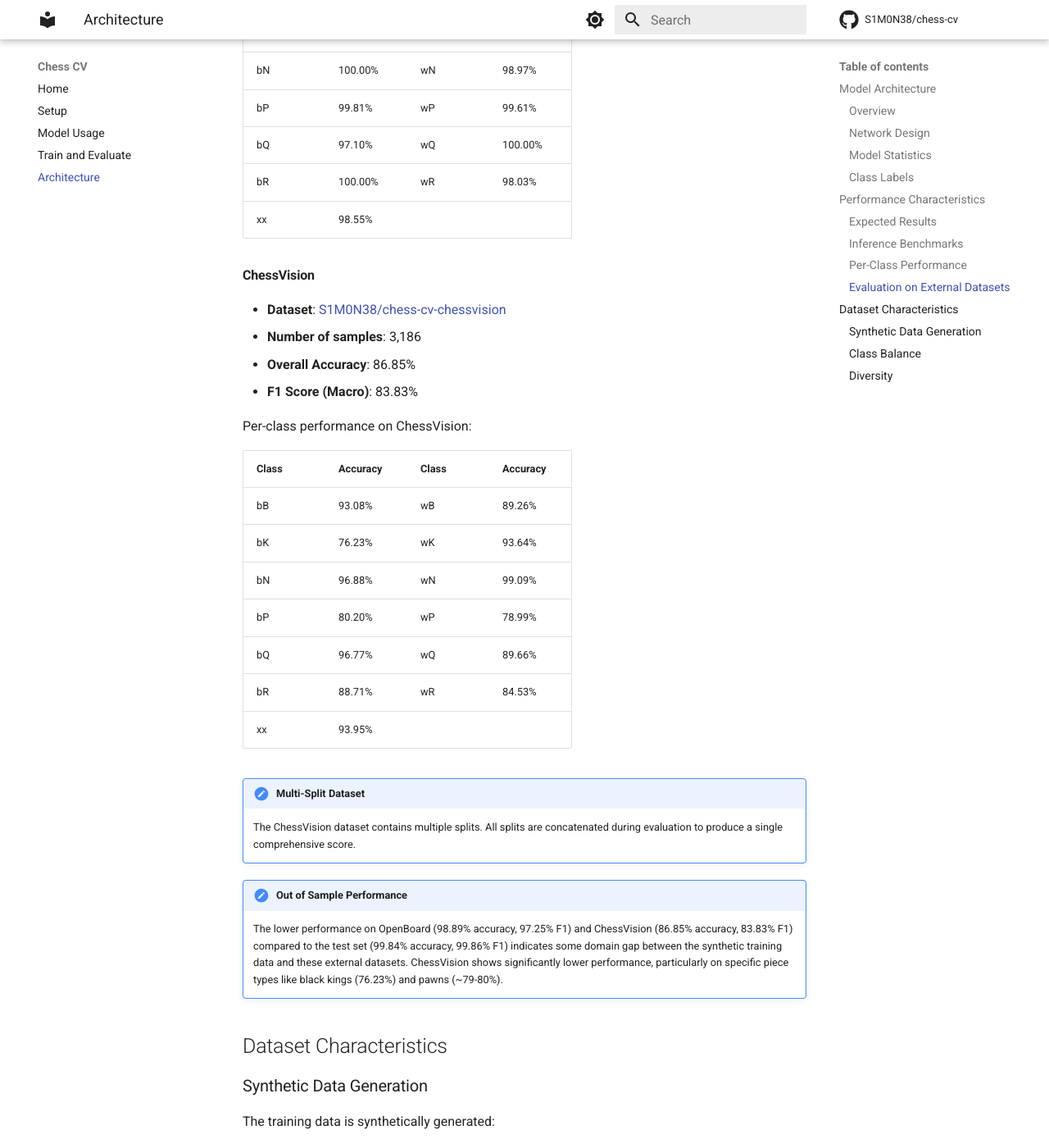
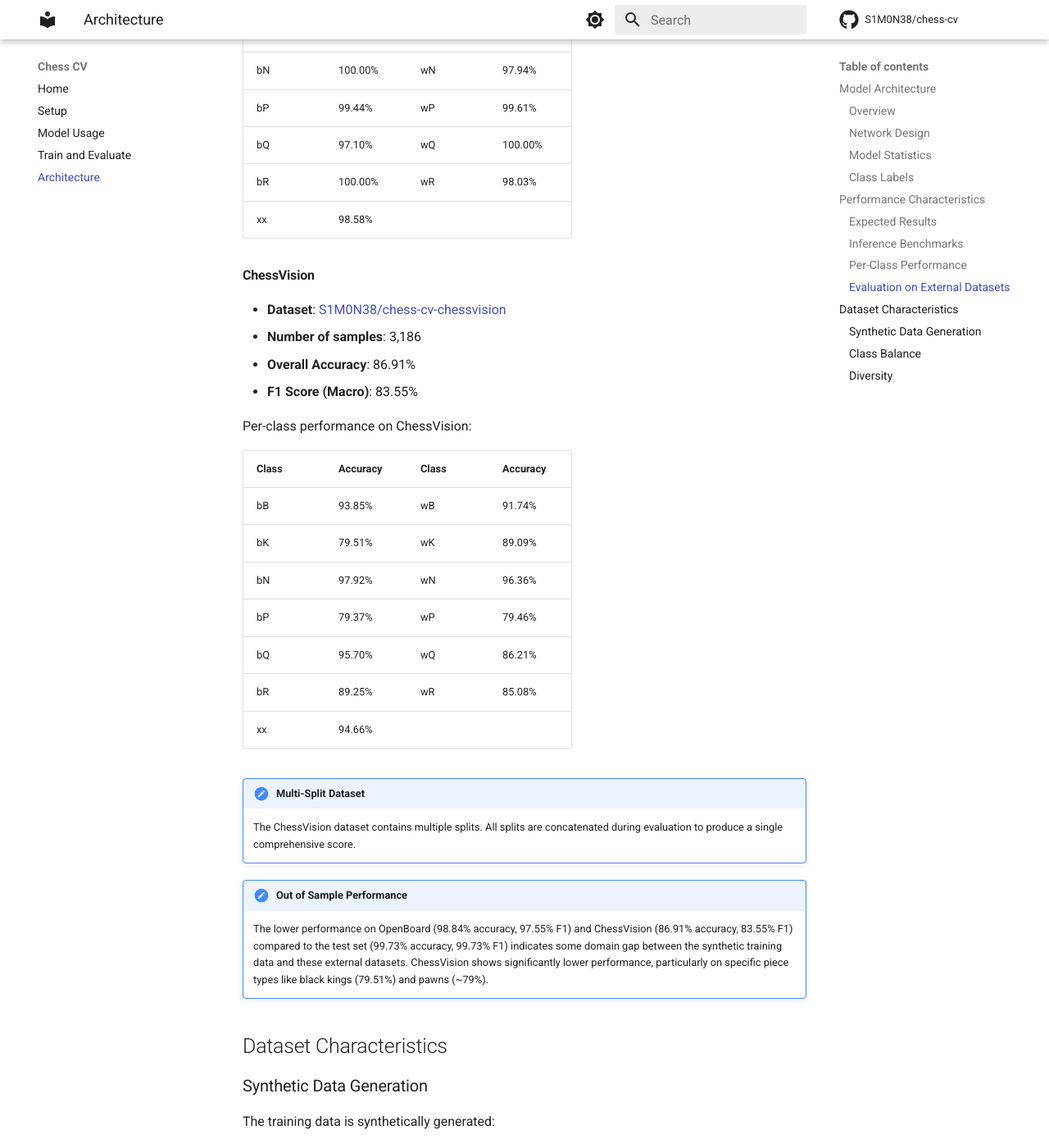
Before and after one commit to S1M0N38/chess-cv, an MkDocs documentation site: the page built from docs/architecture.md, in a window 1280 px wide and 1400 px high, scrolled down 4369 px. Shown: the whole window at 82% size. Built offline with MkDocs 1.6.1 and Material for MkDocs 9.7.7, drawn with Linux system fonts in a browser that asks for light colours; comment, search, counter and statistics services are not loaded; some of the changed text lies outside the part shown.

Commit message:
docs(metrics): update evaluation results across documentation
Updates performance metrics from latest model evaluation:
- Test dataset: 99.73% accuracy, 99.73% F1
- OpenBoard: 97.55% F1 score
- ChessVision: 83.55% F1 score

Also updates the update-metrics command documentation to include
ChessVision dataset and reflect current file structure.

```diff
--- a/docs/architecture.md
+++ b/docs/architecture.md
@@ -86,8 +86,8 @@ The model classifies chess squares into 13 categories:
 
 With the default configuration:
 
-- **Test Accuracy**: ~99.84%
-- **F1 Score (Macro)**: ~99.86%
+- **Test Accuracy**: ~99.73%
+- **F1 Score (Macro)**: ~99.73%
 - **Training Time**: ~90 minutes (varies by hardware)
 - **Inference Speed**: 0.05 ms per image (batch size 8192, varying by hardware)
 
@@ -128,13 +128,13 @@ Actual accuracy by piece type (Test Dataset):
 
 | Class | Accuracy | Class | Accuracy |
 | ----- | -------- | ----- | -------- |
-| bB    | 99.81%   | wB    | 99.63%   |
-| bK    | 99.81%   | wK    | 99.81%   |
-| bN    | 99.91%   | wN    | 99.63%   |
-| bP    | 99.72%   | wP    | 100.00%  |
-| bQ    | 99.81%   | wQ    | 99.81%   |
-| bR    | 99.91%   | wR    | 100.00%  |
-| xx    | 100.00%  |       |          |
+| bB    | 99.81%   | wB    | 99.62%   |
+| bK    | 99.90%   | wK    | 99.42%   |
+| bN    | 100.00%  | wN    | 100.00%  |
+| bP    | 99.62%   | wP    | 99.81%   |
+| bQ    | 99.90%   | wQ    | 99.62%   |
+| bR    | 100.00%  | wR    | 99.90%   |
+| xx    | 98.87%   |       |          |
 
 ### Evaluation on External Datasets
 
@@ -144,39 +144,39 @@ The model has been evaluated on external datasets to assess generalization:
 
 - **Dataset**: [S1M0N38/chess-cv-openboard](https://huggingface.co/datasets/S1M0N38/chess-cv-openboard)
 - **Number of samples**: 6,016
-- **Overall Accuracy**: 98.89%
-- **F1 Score (Macro)**: 97.25%
+- **Overall Accuracy**: 98.84%
+- **F1 Score (Macro)**: 97.55%
 
 Per-class performance on OpenBoard:
 
 | Class | Accuracy | Class | Accuracy |
 | ----- | -------- | ----- | -------- |
-| bB    | 100.00%  | wB    | 100.00%  |
-| bK    | 100.00%  | wK    | 98.94%   |
-| bN    | 100.00%  | wN    | 98.97%   |
-| bP    | 99.81%   | wP    | 99.61%   |
+| bB    | 100.00%  | wB    | 99.15%   |
+| bK    | 98.94%   | wK    | 100.00%  |
+| bN    | 100.00%  | wN    | 97.94%   |
+| bP    | 99.44%   | wP    | 99.61%   |
 | bQ    | 97.10%   | wQ    | 100.00%  |
 | bR    | 100.00%  | wR    | 98.03%   |
-| xx    | 98.55%   |       |          |
+| xx    | 98.58%   |       |          |
 
 #### ChessVision
 
 - **Dataset**: [S1M0N38/chess-cv-chessvision](https://huggingface.co/datasets/S1M0N38/chess-cv-chessvision)
 - **Number of samples**: 3,186
-- **Overall Accuracy**: 86.85%
-- **F1 Score (Macro)**: 83.83%
+- **Overall Accuracy**: 86.91%
+- **F1 Score (Macro)**: 83.55%
 
 Per-class performance on ChessVision:
 
 | Class | Accuracy | Class | Accuracy |
 | ----- | -------- | ----- | -------- |
-| bB    | 93.08%   | wB    | 89.26%   |
-| bK    | 76.23%   | wK    | 93.64%   |
-| bN    | 96.88%   | wN    | 99.09%   |
-| bP    | 80.20%   | wP    | 78.99%   |
-| bQ    | 96.77%   | wQ    | 89.66%   |
-| bR    | 88.71%   | wR    | 84.53%   |
-| xx    | 93.95%   |       |          |
+| bB    | 93.85%   | wB    | 91.74%   |
+| bK    | 79.51%   | wK    | 89.09%   |
+| bN    | 97.92%   | wN    | 96.36%   |
+| bP    | 79.37%   | wP    | 79.46%   |
+| bQ    | 95.70%   | wQ    | 86.21%   |
+| bR    | 89.25%   | wR    | 85.08%   |
+| xx    | 94.66%   |       |          |
 
 !!! note "Multi-Split Dataset"
 
@@ -184,7 +184,7 @@ Per-class performance on ChessVision:
 
 !!! note "Out of Sample Performance"
 
-    The lower performance on OpenBoard (98.89% accuracy, 97.25% F1) and ChessVision (86.85% accuracy, 83.83% F1) compared to the test set (99.84% accuracy, 99.86% F1) indicates some domain gap between the synthetic training data and these external datasets. ChessVision shows significantly lower performance, particularly on specific piece types like black kings (76.23%) and pawns (~79-80%).
+    The lower performance on OpenBoard (98.84% accuracy, 97.55% F1) and ChessVision (86.91% accuracy, 83.55% F1) compared to the test set (99.73% accuracy, 99.73% F1) indicates some domain gap between the synthetic training data and these external datasets. ChessVision shows significantly lower performance, particularly on specific piece types like black kings (79.51%) and pawns (~79%).
 
 ## Dataset Characteristics
 
```
Also changed, not shown: .claude/commands/update-metrics.md (+30 -14 lines), README.md (+4 -4 lines), docs/README_hf.md (+9 -9 lines).
